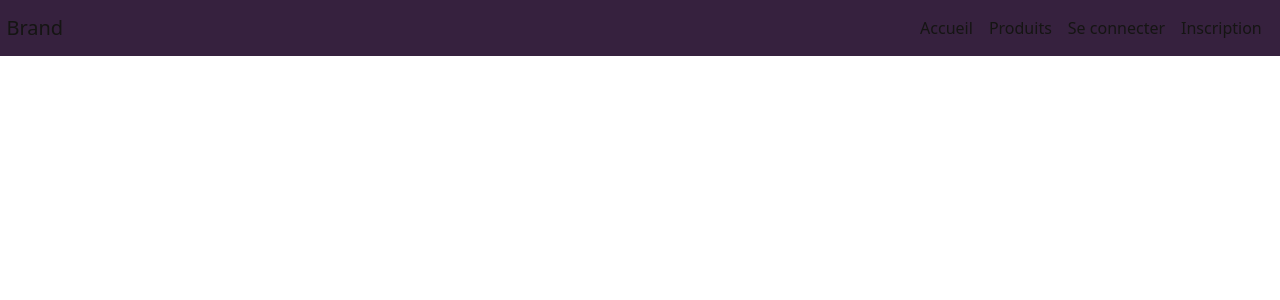
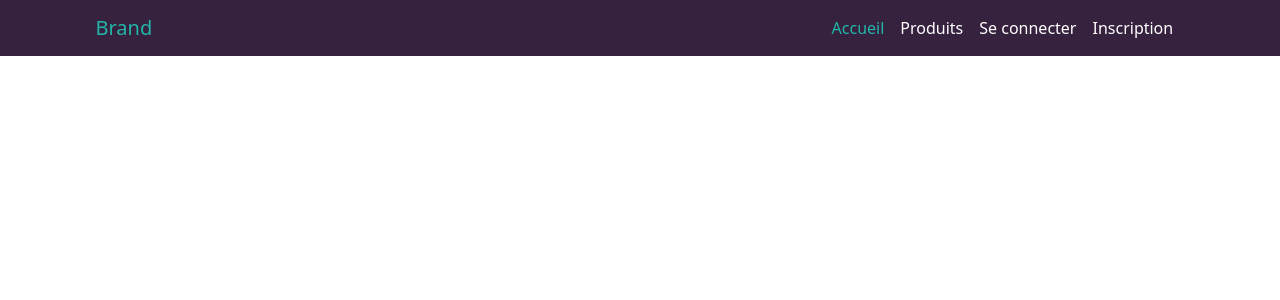
Before and after one commit to mohamed-mowafya/e-commerce-gadget-factory, a React (Create React App) app in the folder ecommerce-frontend/: page / in a window 1280 px wide. Shown: the top 300 px of the page. Built offline with nearby package versions, Linux system fonts and the light colour scheme; no server answers.

Commit message:
correction navbar

```diff
--- a/ecommerce-frontend/src/CSS/login_signup.css
+++ b/ecommerce-frontend/src/CSS/login_signup.css
@@ -1,5 +1,10 @@
+.nav_background{
+    background-color: #36213e;
+}
+
 .navbar-modifier{
-    background-color: #36213e;
+    max-width: 1100px;
+    margin: auto;
 }
 .navbar-brand{
     margin-left: 0.5%;
--- a/ecommerce-frontend/src/site/Navbar.js
+++ b/ecommerce-frontend/src/site/Navbar.js
@@ -1,30 +1,32 @@
 import React from "react";
-import {Link,withRouter} from 'react-router-dom';
+import { Link, withRouter } from 'react-router-dom';
 import '../CSS/login_signup.css'
-const pageActive = (history,path) =>{
+const pageActive = (history, path) => {
   // History = page actuel
-    if(history.location.pathname === path){
-        return {color:'#151513'};
+  if (history.location.pathname === path) {
+    return { color: '#21B6A8' };
   }
-    else{
-        return {color:'#FFFFFF'};
+  else {
+    return { color: '#FFFFFF' };
   }
 }
-const NavBar = ({history}) =>(
+const NavBar = ({ history }) => (
+  <div className="nav_background">
     <nav className="navbar navbar-expand-lg navbar-modifier">
-    <Link className="navbar-brand" style={pageActive(history,'/')} to="/">Brand</Link>
+      <Link className="navbar-brand" style={pageActive(history, '/')} to="/">Brand</Link>
       <button className="navbar-toggler" type="button" data-toggle="collapse" data-target="#navbarNavAltMarkup" aria-controls="navbarNavAltMarkup" aria-expanded="false" aria-label="Toggle navigation">
         <span className="navbar-toggler-icon"></span>
       </button>
       <div className="collapse navbar-collapse d-flex justify-content-end" id="navbarNavAltMarkup">
         <div className="navbar-nav">
-      <Link className="nav-item nav-link" style={pageActive(history,'/')} to="/">Accueil</Link>
-      <Link className="nav-item nav-link" style={pageActive(history,'/')} to="/">Produits</Link>
-      <Link className="nav-item nav-link" style={pageActive(history,'/')} to="/login">Se connecter</Link>
-      <Link className="nav-item nav-link" style={pageActive(history,'/')} to="/signup">Inscription</Link>
+          <Link className="nav-item nav-link" style={pageActive(history, '/')} to="/">Accueil</Link>
+          <Link className="nav-item nav-link" style={pageActive(history, '/produits')} to="/">Produits</Link>
+          <Link className="nav-item nav-link" style={pageActive(history, '/login')} to="/login">Se connecter</Link>
+          <Link className="nav-item nav-link" style={pageActive(history, '/signup')} to="/signup">Inscription</Link>
         </div>
       </div>
     </nav>
+  </div>
 
 )
 export default withRouter(NavBar);
```
Also changed, not shown: 1 other file (tests, documents, lock files or other folders). Lines whose indentation alone changed are shown as unchanged.
